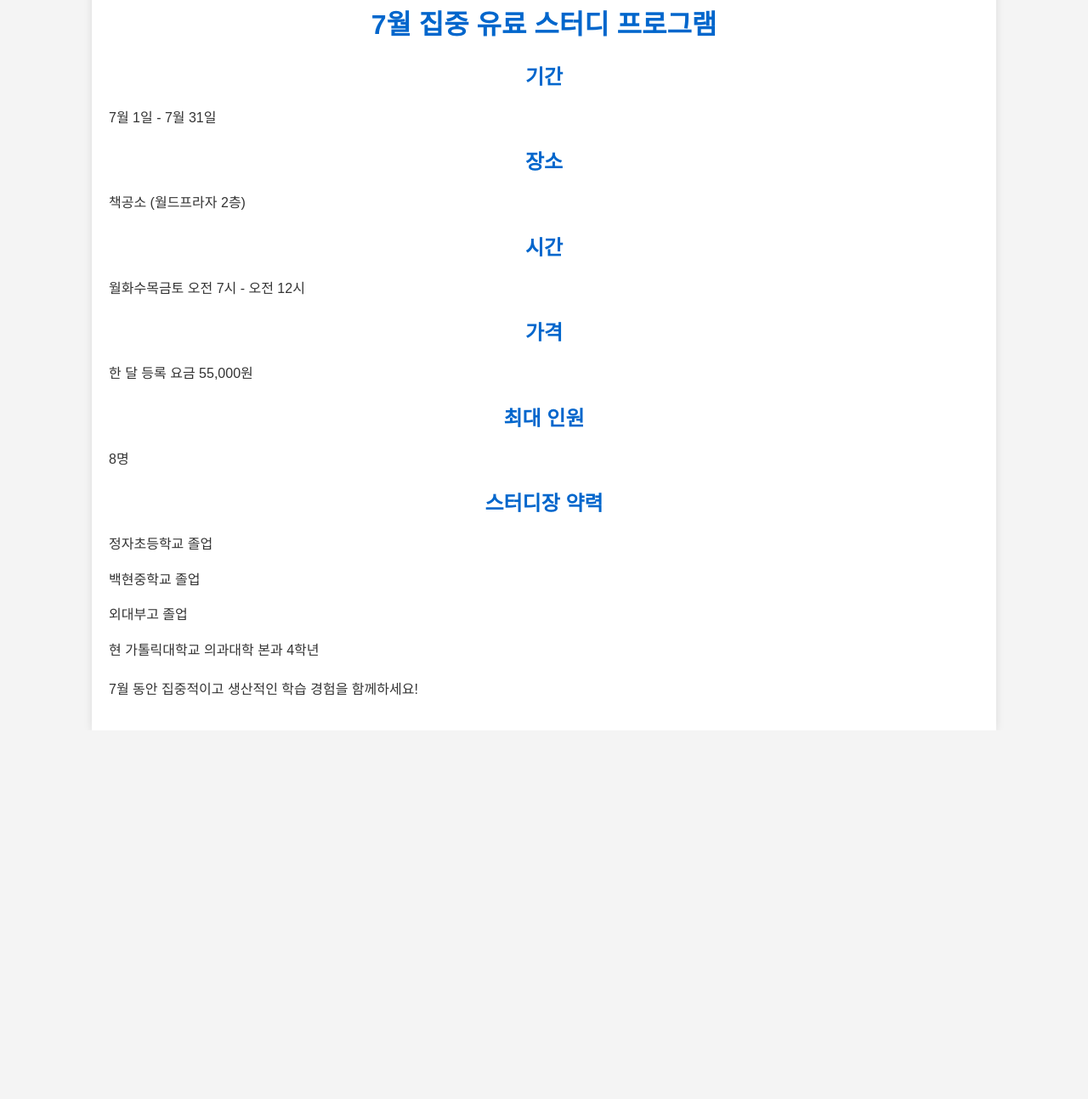
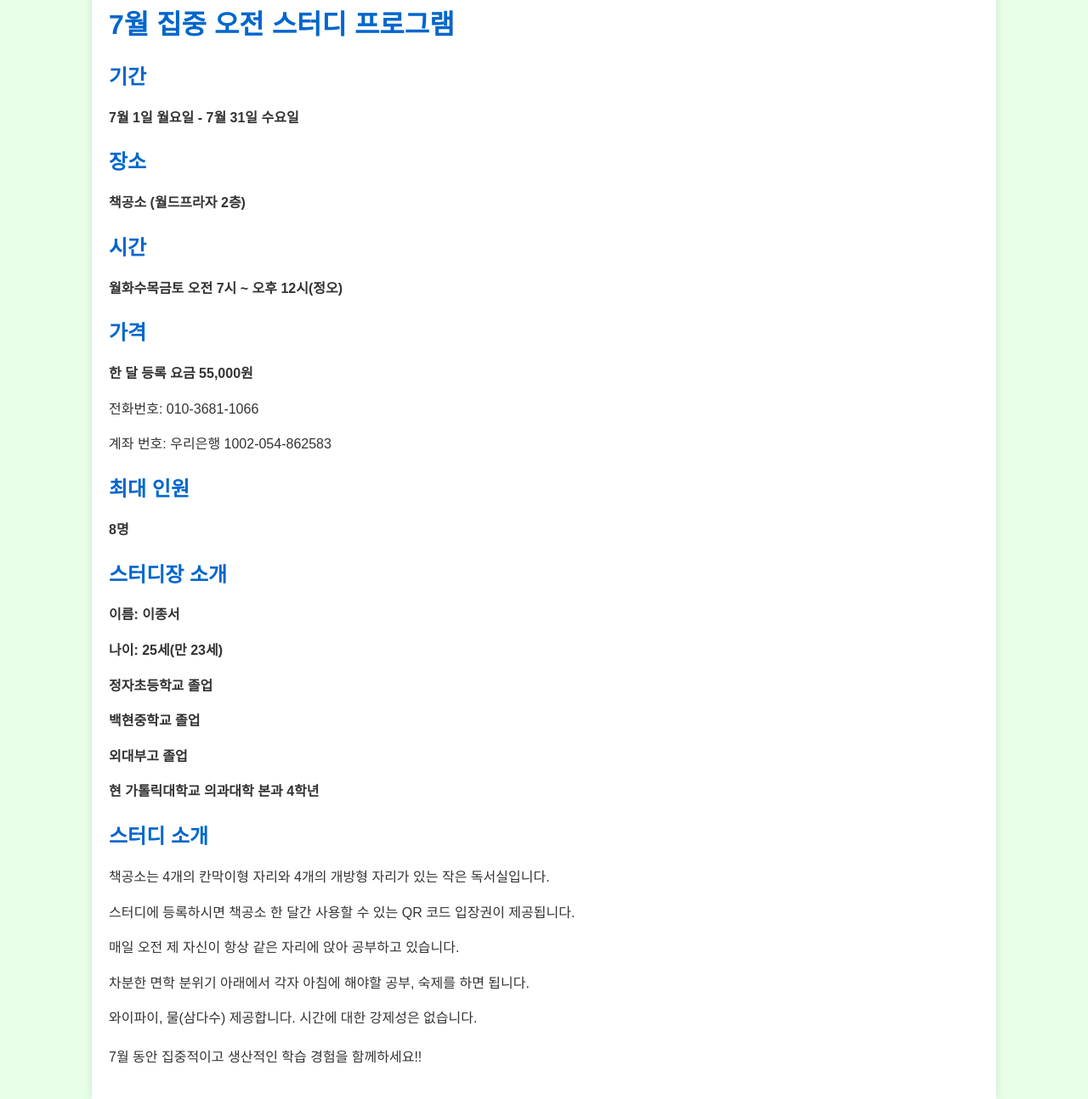
Before and after one commit to ken001111/CGSJULY2, a plain HTML site: page index.html in a window 1280 px wide. Shown: the part 38-1332 px from the top of the page at 85% size. Before the commit the page ends 898 px from the top, so only its background shows below. Drawn offline with Linux system fonts and the light colour scheme.

Commit message:
Update index.html

```diff
--- a/index.html
+++ b/index.html
@@ -3,13 +3,13 @@
 <head>
     <meta charset="UTF-8">
     <meta name="viewport" content="width=device-width, initial-scale=1.0">
-    <title>7월 집중 유료 스터디 프로그램</title>
+    <title>7월 집중 오전 스터디 프로그램</title>
     <style>
         body {
             font-family: Arial, sans-serif;
             margin: 0;
             padding: 0;
-            background-color: #f4f4f4;
+            background-color: #e6ffe6; /* 연한 초록색 배경 */
             color: #333;
         }
         .container {
@@ -20,7 +20,6 @@
             box-shadow: 0 0 10px rgba(0, 0, 0, 0.1);
         }
         h1, h2 {
-            text-align: center;
             color: #0066cc;
         }
         p {
@@ -29,39 +28,54 @@
         .info {
             margin: 20px 0;
         }
+        strong {
+            font-weight: bold;
+        }
     </style>
 </head>
 <body>
     <div class="container">
-        <h1>7월 집중 유료 스터디 프로그램</h1>
+        <h1>7월 집중 오전 스터디 프로그램</h1>
         <div class="info">
             <h2>기간</h2>
-            <p>7월 1일 - 7월 31일</p>
+            <p><strong>7월 1일 월요일 - 7월 31일 수요일</strong></p>
         </div>
         <div class="info">
             <h2>장소</h2>
-            <p>책공소 (월드프라자 2층)</p>
+            <p><strong>책공소 (월드프라자 2층)</strong></p>
         </div>
         <div class="info">
             <h2>시간</h2>
-            <p>월화수목금토 오전 7시 - 오전 12시</p>
+            <p><strong>월화수목금토 오전 7시 ~ 오후 12시(정오)</strong></p>
         </div>
         <div class="info">
             <h2>가격</h2>
-            <p>한 달 등록 요금 55,000원</p>
+            <p><strong>한 달 등록 요금 55,000원</strong></p>
+            <p>전화번호: 010-3681-1066</p>
+            <p>계좌 번호: 우리은행 1002-054-862583</p>
         </div>
         <div class="info">
             <h2>최대 인원</h2>
-            <p>8명</p>
+            <p><strong>8명</strong></p>
         </div>
         <div class="info">
-            <h2>스터디장 약력</h2>
-            <p>정자초등학교 졸업</p>
-            <p>백현중학교 졸업</p>
-            <p>외대부고 졸업</p>
-            <p>현 가톨릭대학교 의과대학 본과 4학년</p>
+            <h2>스터디장 소개</h2>
+            <p><strong>이름: 이종서</strong></p>
+            <p><strong>나이: 25세(만 23세)</strong></p>
+            <p><strong>정자초등학교 졸업</strong></p>
+            <p><strong>백현중학교 졸업</strong></p>
+            <p><strong>외대부고 졸업</strong></p>
+            <p><strong>현 가톨릭대학교 의과대학 본과 4학년</strong></p>
         </div>
-        <p>7월 동안 집중적이고 생산적인 학습 경험을 함께하세요!</p>
+        <div class="info">
+            <h2>스터디 소개</h2>
+            <p>책공소는 4개의 칸막이형 자리와 4개의 개방형 자리가 있는 작은 독서실입니다.</p>
+            <p>스터디에 등록하시면 책공소 한 달간 사용할 수 있는 QR 코드 입장권이 제공됩니다.</p>
+            <p>매일 오전 제 자신이 항상 같은 자리에 앉아 공부하고 있습니다.</p>
+            <p>차분한 면학 분위기 아래에서 각자 아침에 해야할 공부, 숙제를 하면 됩니다.</p>
+            <p>와이파이, 물(삼다수) 제공합니다. 시간에 대한 강제성은 없습니다.</p>
+        </div>
+        <p>7월 동안 집중적이고 생산적인 학습 경험을 함께하세요!!</p>
     </div>
 </body>
 </html>
```
